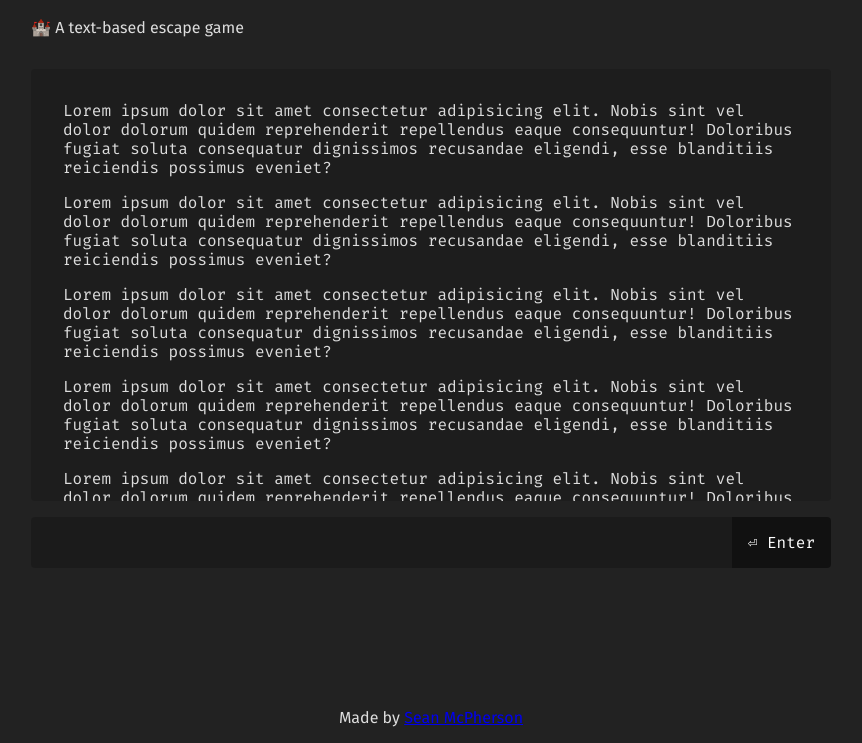
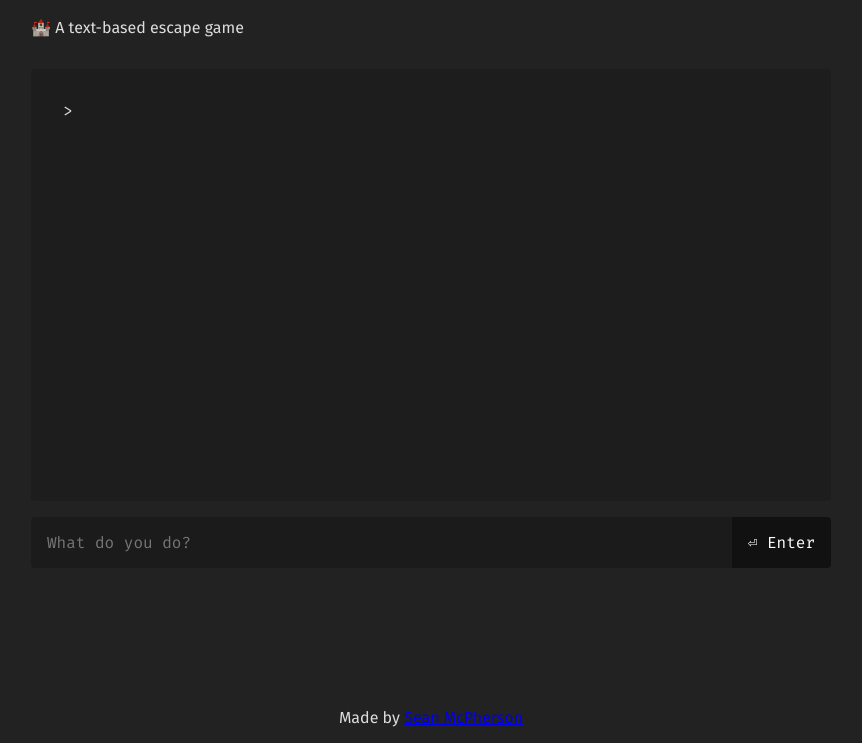
Before and after one commit to SeanMcP/escape-from-mcpherson-manor, a website built with Parcel: page index.html in a window 1280 px wide. Both pictures are taken after a click on the button "⏎ Enter". Shown: the part 57-800 px from the top of the page, without its empty margins (209-1071 px from the left). Built offline with nearby package versions, Linux system fonts and the light colour scheme.

Commit message:
Basic mechanics

```diff
--- a/index.html
+++ b/index.html
@@ -15,16 +15,9 @@
         </header>
         <main id="Main" class="--site-block">
             <section id="Screen">
-                <p>Lorem ipsum dolor sit amet consectetur adipisicing elit. Nobis sint vel dolor dolorum quidem reprehenderit repellendus eaque consequuntur! Doloribus fugiat soluta consequatur dignissimos recusandae eligendi, esse blanditiis reiciendis possimus eveniet?</p>
-                <p>Lorem ipsum dolor sit amet consectetur adipisicing elit. Nobis sint vel dolor dolorum quidem reprehenderit repellendus eaque consequuntur! Doloribus fugiat soluta consequatur dignissimos recusandae eligendi, esse blanditiis reiciendis possimus eveniet?</p>
-                <p>Lorem ipsum dolor sit amet consectetur adipisicing elit. Nobis sint vel dolor dolorum quidem reprehenderit repellendus eaque consequuntur! Doloribus fugiat soluta consequatur dignissimos recusandae eligendi, esse blanditiis reiciendis possimus eveniet?</p>
-                <p>Lorem ipsum dolor sit amet consectetur adipisicing elit. Nobis sint vel dolor dolorum quidem reprehenderit repellendus eaque consequuntur! Doloribus fugiat soluta consequatur dignissimos recusandae eligendi, esse blanditiis reiciendis possimus eveniet?</p>
-                <p>Lorem ipsum dolor sit amet consectetur adipisicing elit. Nobis sint vel dolor dolorum quidem reprehenderit repellendus eaque consequuntur! Doloribus fugiat soluta consequatur dignissimos recusandae eligendi, esse blanditiis reiciendis possimus eveniet?</p>
-                <p>Lorem ipsum dolor sit amet consectetur adipisicing elit. Nobis sint vel dolor dolorum quidem reprehenderit repellendus eaque consequuntur! Doloribus fugiat soluta consequatur dignissimos recusandae eligendi, esse blanditiis reiciendis possimus eveniet?</p>
-                <p>Lorem ipsum dolor sit amet consectetur adipisicing elit. Nobis sint vel dolor dolorum quidem reprehenderit repellendus eaque consequuntur! Doloribus fugiat soluta consequatur dignissimos recusandae eligendi, esse blanditiis reiciendis possimus eveniet?</p>
             </section>
             <section id="Controls">
-                <input type="text" id="Input">
+                <input type="text" id="Input" placeholder="What do you do?">
                 <button type="button" id="Enter"><kbd>⏎ Enter</kbd></button>
             </section>
         </main>
--- a/package.json
+++ b/package.json
@@ -20,5 +20,8 @@
   "homepage": "https://github.com/seanmcp/escape-from-mcpherson-manor#readme",
   "devDependencies": {
     "parcel-bundler": "^1.11.0"
+  },
+  "dependencies": {
+    "marked": "^0.6.0"
   }
 }
--- a/src/index.js
+++ b/src/index.js
@@ -1,3 +1,4 @@
-import Test from './test'
+// On load
+import './input'
 
-Test()
+console.log('Thank you for playing %cEscape from McPherson Manor%c!\n\nIf you liked this game, checkout some of my other projects:\n👉 https://github.com/seanmcp', 'font-style: italic', 'font-style: normal')
--- /dev/null
+++ b/src/input.js
@@ -0,0 +1,18 @@
+import { Input, Enter } from './utils/elements'
+import play from './play'
+
+function getInput() {
+    const { value } = Input
+    play(value)
+    Input.value = ''
+}
+
+Enter.addEventListener('click', getInput)
+
+function actOnEnter(event) {
+    if (event.key === 'Enter') {
+        Enter.click()
+    }
+}
+
+Input.addEventListener('keypress', actOnEnter)
--- /dev/null
+++ b/src/play.js
@@ -0,0 +1,8 @@
+import { writeUserInput } from './utils/write'
+
+function play(input) {
+    writeUserInput(input)
+    // Screen.innerHTML += `<p>&gt; ${input}</p>`
+}
+
+export default play
--- a/src/test.js
+++ /dev/null
@@ -1,3 +0,0 @@
-export default function() {
-    console.log('Successfully imported')
-}
--- /dev/null
+++ b/src/utils/elements.js
@@ -0,0 +1,3 @@
+export const Input = document.getElementById('Input')
+export const Enter = document.getElementById('Enter')
+export const Screen = document.getElementById('Screen')
--- /dev/null
+++ b/src/utils/write.js
@@ -0,0 +1,11 @@
+import marked from 'marked'
+import { Screen } from './elements'
+
+function scrollToBottom() {
+    Screen.scrollTop = Screen.scrollHeight;
+}
+
+export function writeUserInput(input) {
+    Screen.innerHTML += marked(`&gt; ${input}`)
+    scrollToBottom()
+}
```
Also changed, not shown: 1 other file.
